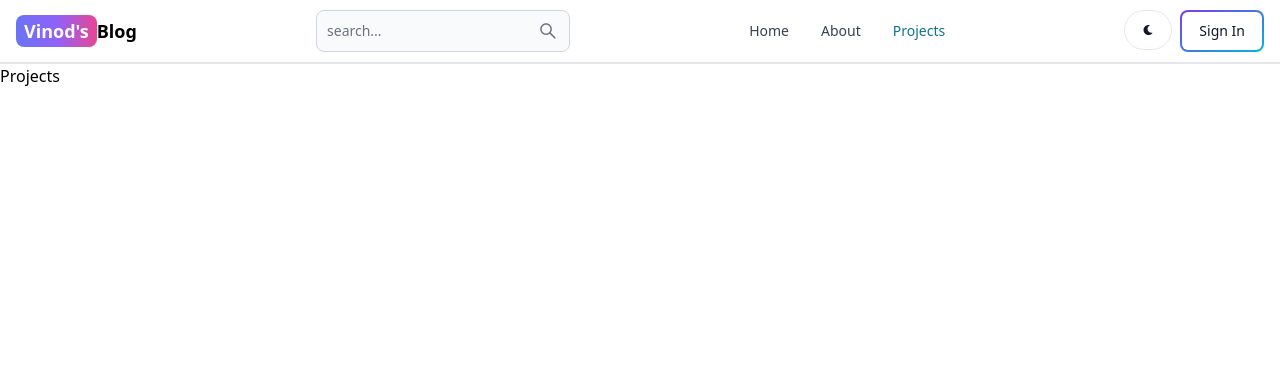
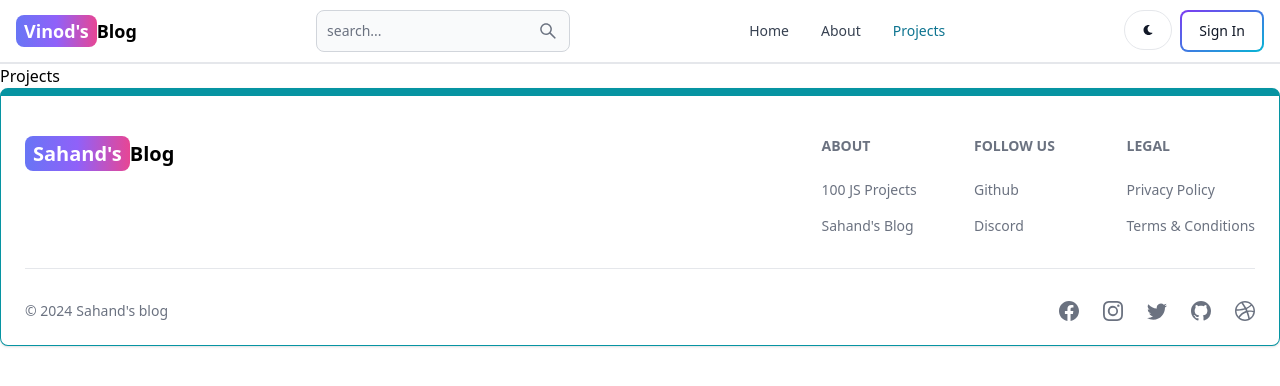
Before and after one commit to vinodpatil2002/blog-app, a React (Vite) app in the folder client/: page /projects in a window 1280 px wide. Shown: the top 386 px of the page. Built offline with nearby package versions, Linux system fonts and the light colour scheme.

Commit message:
Create and add Footer component

```diff
--- a/client/src/App.jsx
+++ b/client/src/App.jsx
@@ -6,6 +6,7 @@
 import Dashboard from './pages/Dashboard';
 import Projects from './pages/Projects';
 import Header from './components/Header';
+import Footer from './components/Footer';
 
 export default function App() {
   return (
@@ -19,6 +20,7 @@
         <Route path='/dashboard' element={<Dashboard/>}/>
         <Route path='/projects' element={<Projects/>}/>
       </Routes>
+      <Footer/>
     </BrowserRouter>
   )
 }
--- /dev/null
+++ b/client/src/components/Footer.jsx
@@ -0,0 +1,81 @@
+import { Footer } from 'flowbite-react';
+import { Link } from 'react-router-dom';
+import { BsFacebook, BsInstagram, BsTwitter, BsGithub, BsDribbble } from 'react-icons/bs';
+export default function FooterCom() {
+  return (
+    <Footer container className='border border-t-8 border-teal-500'>
+      <div className='w-full max-w-7xl mx-auto'>
+        <div className='grid w-full justify-between sm:flex md:grid-cols-1'>
+          <div className='mt-5'>
+            <Link
+              to='/'
+              className='self-center whitespace-nowrap text-lg sm:text-xl font-semibold dark:text-white'
+            >
+              <span className='px-2 py-1 bg-gradient-to-r from-indigo-500 via-purple-500 to-pink-500 rounded-lg text-white'>
+                Sahand's
+              </span>
+              Blog
+            </Link>
+          </div>
+          <div className='grid grid-cols-2 gap-8 mt-4 sm:grid-cols-3 sm:gap-6'>
+            <div>
+              <Footer.Title title='About' />
+              <Footer.LinkGroup col>
+                <Footer.Link
+                  href='https://www.100jsprojects.com'
+                  target='_blank'
+                  rel='noopener noreferrer'
+                >
+                  100 JS Projects
+                </Footer.Link>
+                <Footer.Link
+                  href='/about'
+                  target='_blank'
+                  rel='noopener noreferrer'
+                >
+                  Sahand's Blog
+                </Footer.Link>
+              </Footer.LinkGroup>
+            </div>
+            <div>
+              <Footer.Title title='Follow us' />
+              <Footer.LinkGroup col>
+                <Footer.Link
+                  href='https://www.github.com/sahandghavidel'
+                  target='_blank'
+                  rel='noopener noreferrer'
+                >
+                  Github
+                </Footer.Link>
+                <Footer.Link href='#'>Discord</Footer.Link>
+              </Footer.LinkGroup>
+            </div>
+            <div>
+              <Footer.Title title='Legal' />
+              <Footer.LinkGroup col>
+                <Footer.Link href='#'>Privacy Policy</Footer.Link>
+                <Footer.Link href='#'>Terms &amp; Conditions</Footer.Link>
+              </Footer.LinkGroup>
+            </div>
+          </div>
+        </div>
+        <Footer.Divider />
+        <div className='w-full sm:flex sm:items-center sm:justify-between'>
+          <Footer.Copyright
+            href='#'
+            by="Sahand's blog"
+            year={new Date().getFullYear()}
+          />
+          <div className="flex gap-6 sm:mt-0 mt-4 sm:justify-center">
+            <Footer.Icon href='#' icon={BsFacebook}/>
+            <Footer.Icon href='#' icon={BsInstagram}/>
+            <Footer.Icon href='#' icon={BsTwitter}/>
+            <Footer.Icon href='https://github.com/sahandghavidel' icon={BsGithub}/>
+            <Footer.Icon href='#' icon={BsDribbble}/>
+
+          </div>
+        </div>
+      </div>
+    </Footer>
+  );
+}
```
